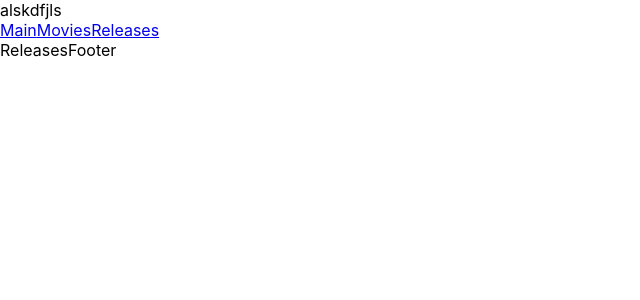
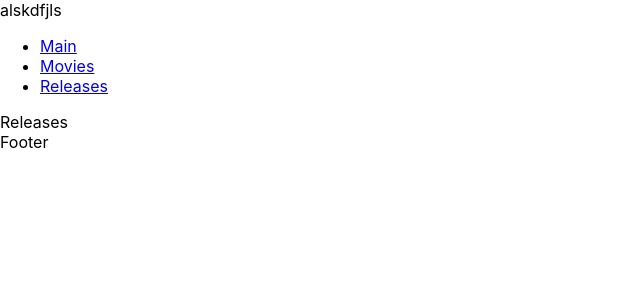
Before and after one commit to zorrokid/amdb-web-ui, a React (Create React App) app: page /releases in a window 1280 px wide. Shown: the top 300 px of the page, without its empty margins (0-640 px from the left). Built offline with nearby package versions, Linux system fonts and the light colour scheme.

Commit message:
small layout fixes

```diff
--- a/src/components/Footer.tsx
+++ b/src/components/Footer.tsx
@@ -1,3 +1,3 @@
 export default function Footer() {
-    return <>Footer</>;
+    return <section>Footer</section>;
 }
--- a/src/components/Header.tsx
+++ b/src/components/Header.tsx
@@ -2,10 +2,14 @@ import { Link } from "react-router-dom";
 
 export default function Header() {
     return (
-        <nav>
-            <Link to="/">Main</Link>
-            <Link to="/movies">Movies</Link>
-            <Link to="/releases">Releases</Link>
-        </nav>
+        <section>
+            <nav>
+                <ul>
+                    <li><Link to="/">Main</Link></li>
+                    <li><Link to="/movies">Movies</Link></li>
+                    <li><Link to="/releases">Releases</Link></li>
+                </ul>
+            </nav>
+        </section>
     );
 }
```
